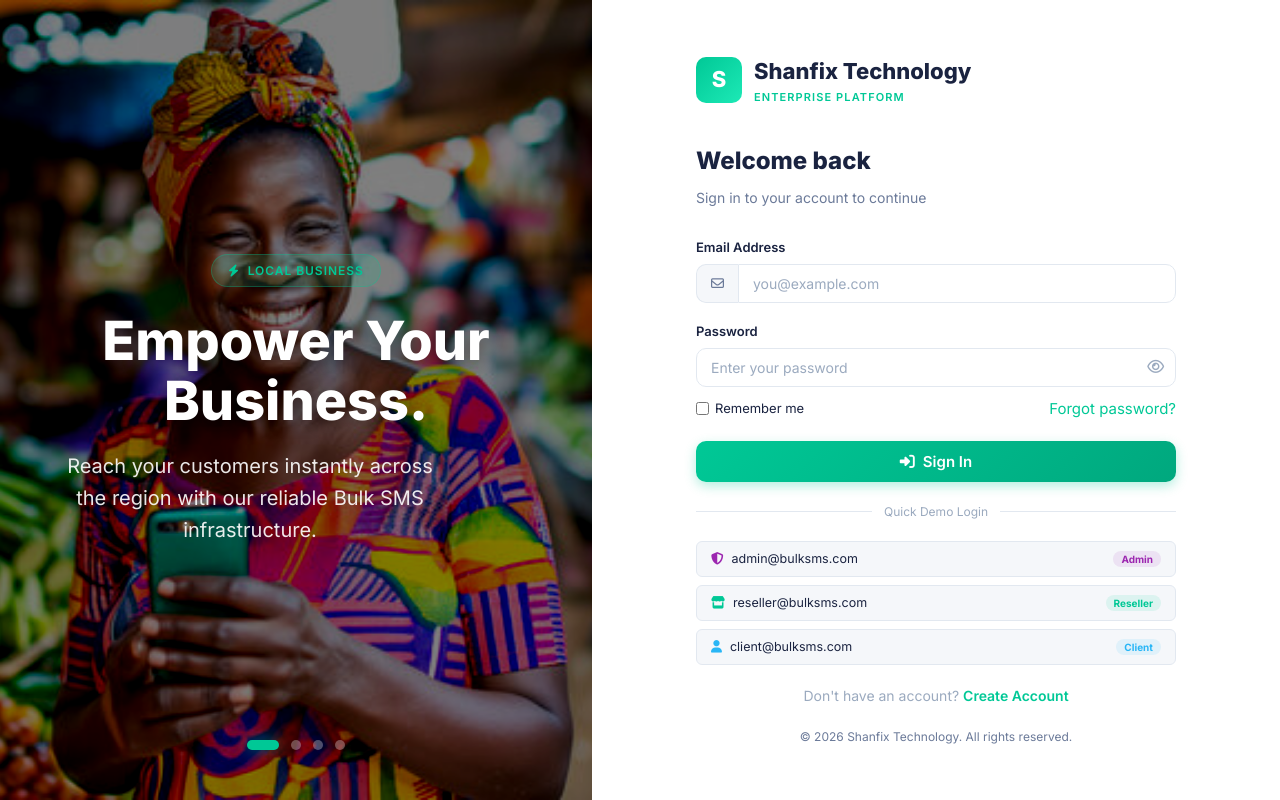
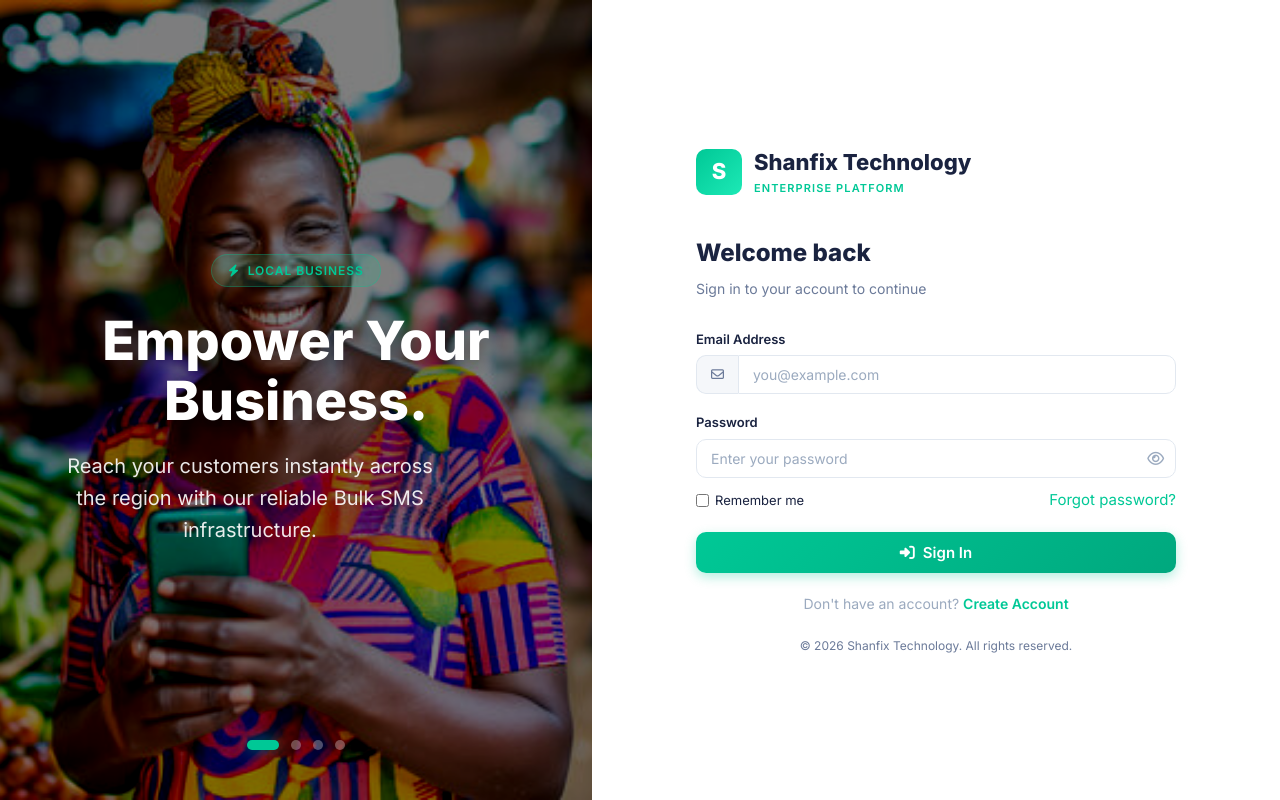
Before and after one commit to sammy001-svg/shanfix-bulk-sms, a PHP site: page /login.php in a window 1280 px wide. Run offline with PHP 8.4, Linux system fonts and the light colour scheme.

Commit message:
Final production refinements: official admin and UI cleanup

```diff
--- a/login.php
+++ b/login.php
@@ -110,16 +110,6 @@ if ($_SERVER['REQUEST_METHOD'] === 'POST') {
     .login-extras input[type=checkbox] { accent-color: var(--primary); }
     .divider { display: flex; align-items: center; gap: 12px; color: var(--text-muted); font-size: 12px; margin: 20px 0; }
     .divider::before, .divider::after { content: ''; flex: 1; height: 1px; background: var(--border); }
-    .demo-logins { display: flex; flex-direction: column; gap: 8px; }
-    .demo-btn {
-      display: flex; align-items: center; justify-content: space-between;
-      padding: 9px 14px; border-radius: var(--radius-sm);
-      border: 1px solid var(--border); background: var(--bg-muted);
-      cursor: pointer; font-size: 12.5px; color: var(--text-primary);
-      transition: var(--transition); font-family: var(--font);
-    }
-    .demo-btn:hover { border-color: var(--primary); background: var(--primary-light); color: var(--primary); }
-    .demo-btn .role-badge { font-size: 10px; font-weight: 700; padding: 2px 8px; border-radius: 10px; }
     .floating-orbs { position: absolute; inset: 0; pointer-events: none; overflow: hidden; }
     .orb {
       position: absolute; border-radius: 50%;
@@ -255,22 +245,6 @@ if ($_SERVER['REQUEST_METHOD'] === 'POST') {
         </button>
       </form>
 
-      <div class="divider">Quick Demo Login</div>
-
-      <div class="demo-logins">
-        <button class="demo-btn" onclick="fillDemo('admin@bulksms.com','Admin@1234')">
-          <span><i class="fa-solid fa-shield-halved" style="color:#9c27b0;margin-right:8px"></i>admin@bulksms.com</span>
-          <span class="role-badge" style="background:rgba(156,39,176,0.1);color:#9c27b0;">Admin</span>
-        </button>
-        <button class="demo-btn" onclick="fillDemo('reseller@bulksms.com','Reseller@1234')">
-          <span><i class="fa-solid fa-store" style="color:#00c896;margin-right:8px"></i>reseller@bulksms.com</span>
-          <span class="role-badge" style="background:rgba(0,200,150,0.1);color:#00c896;">Reseller</span>
-        </button>
-        <button class="demo-btn" onclick="fillDemo('client@bulksms.com','Client@1234')">
-          <span><i class="fa-solid fa-user" style="color:#29b6f6;margin-right:8px"></i>client@bulksms.com</span>
-          <span class="role-badge" style="background:rgba(41,182,246,0.1);color:#29b6f6;">Client</span>
-        </button>
-      </div>
 
       <div class="text-center mt-20 links" style="font-size: 14px; color: var(--text-muted);">
         Don't have an account? <a href="/register.php" style="color: var(--primary); text-decoration: none; font-weight: 600;">Create Account</a>
@@ -296,10 +270,6 @@ function togglePass() {
   }
 }
 
-function fillDemo(email, pass) {
-  document.getElementById('email').value = email;
-  document.getElementById('password').value = pass;
-}
 
 document.getElementById('loginForm').addEventListener('submit', function() {
   const btn = document.getElementById('loginBtn');
```
Also changed, not shown: debug_db.php (+9 -0 lines).
